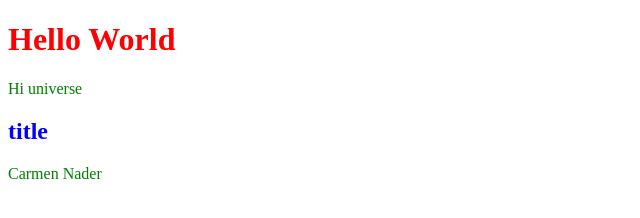
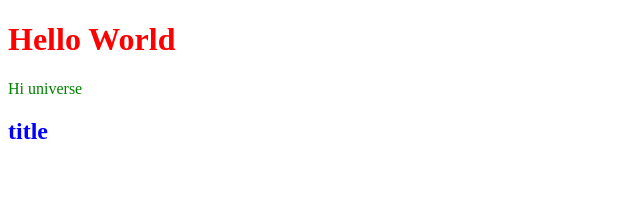
Before and after one commit to RunHub/web-project, a plain HTML site: page index.html in a window 1280 px wide. Shown: the whole page, without its empty margins (0-640 px from the left). Drawn offline with Linux system fonts and the light colour scheme.

Commit message:
Revert "Added Name"
This reverts commit b7b1e36d7143fde6fa7c0a93c109c52d87648e54.

```diff
--- a/index.html
+++ b/index.html
@@ -13,6 +13,5 @@
     <h2>title</h2>
   </div>
 </div>
-<p>Carmen Nader</p>
 </body>
 </html>
```
